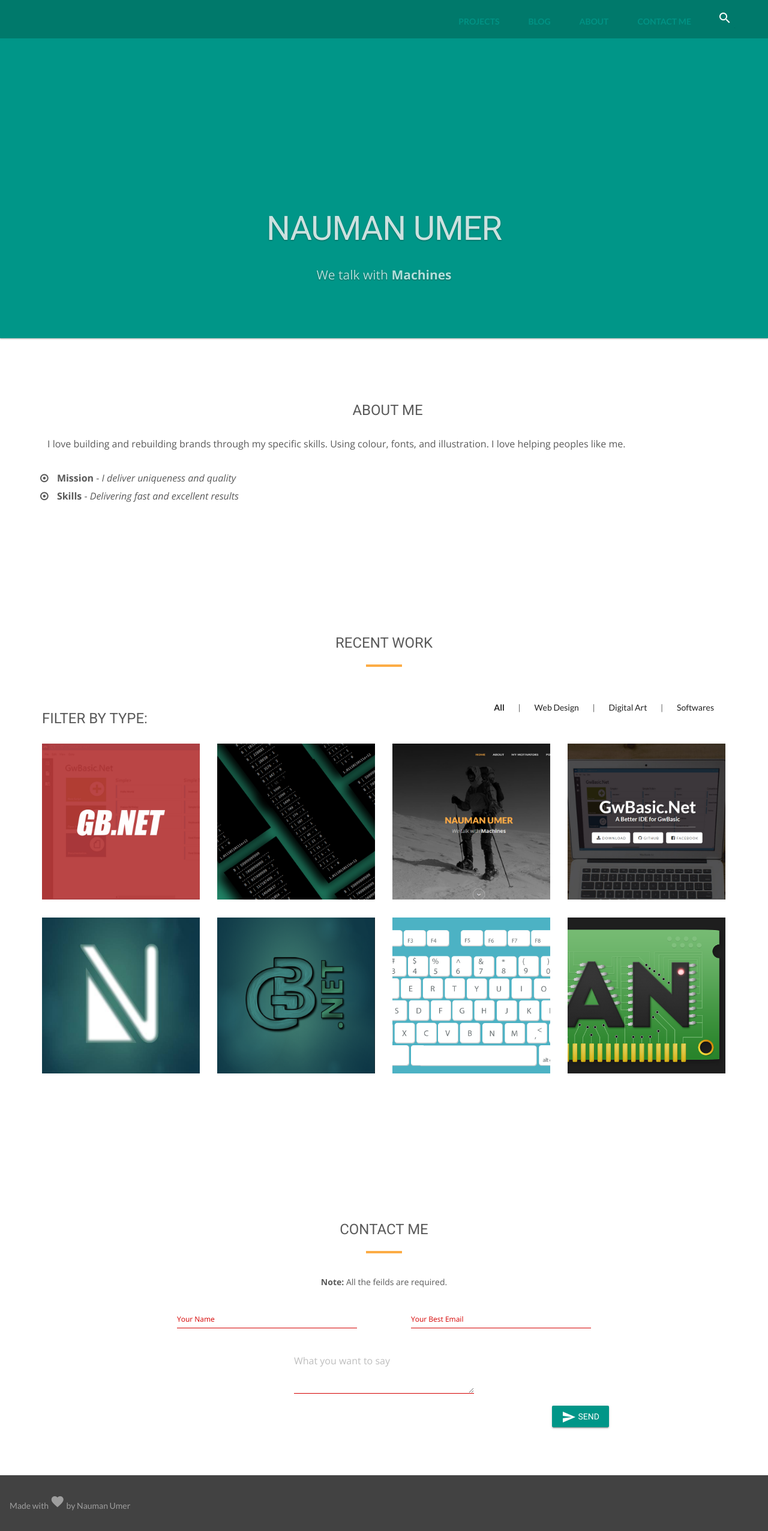
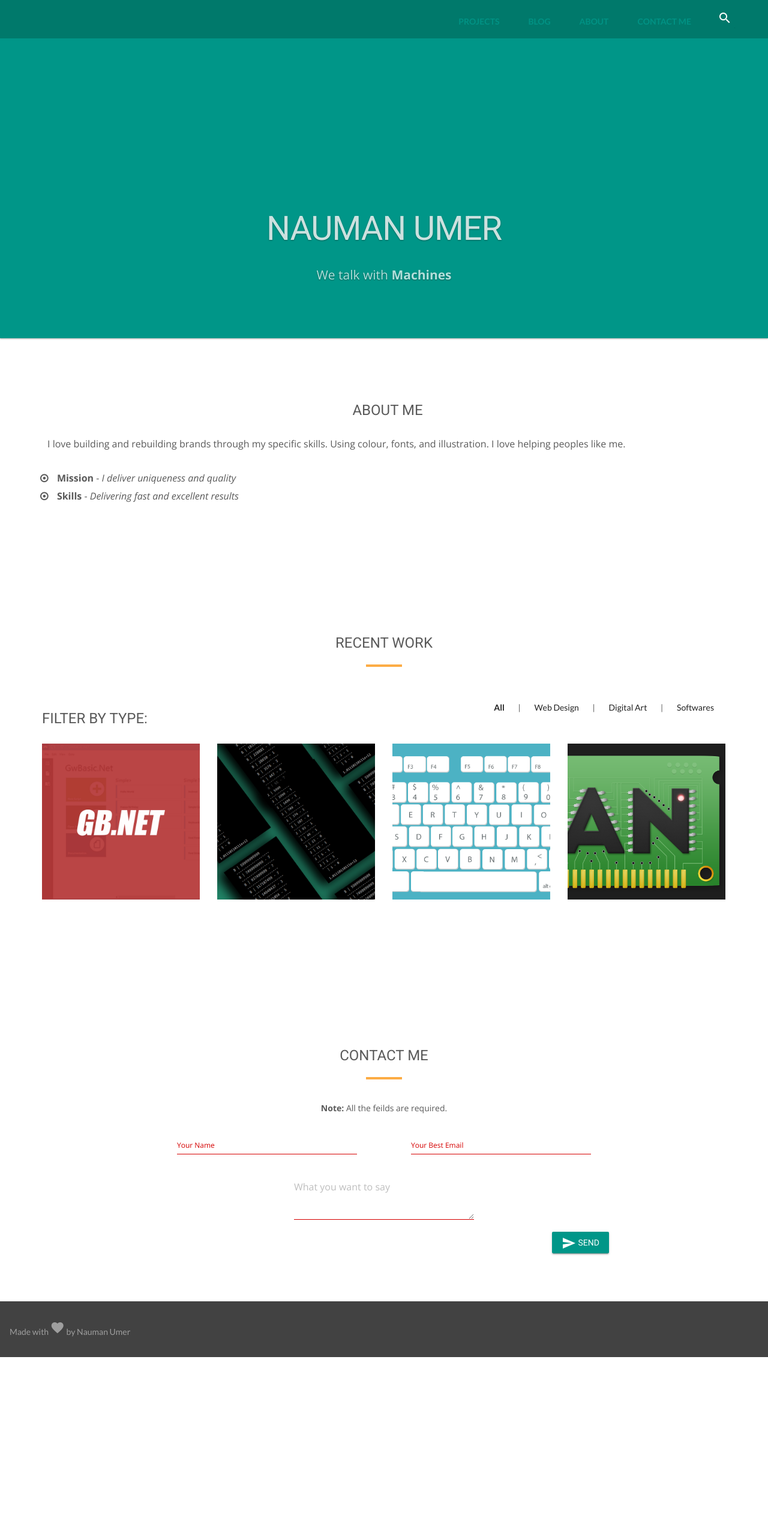
Before and after one commit to nmanumr/nmanumr.com, a Jekyll site: the page built from index.html, in a window 1280 px wide. Shown: the whole page at 60% size. Built offline with Jekyll 4.4.1, drawn with Linux system fonts in a browser that asks for light colours; nearby versions of some CDN libraries.

Commit message:
Update index.html

```diff
--- a/index.html
+++ b/index.html
@@ -106,70 +106,6 @@
                     </div>
                 </div>
 
-                <div class="col-sm-6 col-md-3 col-lg-3 web">
-                    <div class="portfolio-item">
-                        <div class="hover-bg">
-                            <a href="#">
-                                <div class="hover-text">
-                                    <h4>Nauman Umer Web</h4>
-                                    <small>Website</small>
-                                    <div class="clearfix"></div>
-                                    <i class="fa fa-plus"></i>
-                                </div>
-                                <img src="img/portfolio/03.png" class="img-responsive" alt="...">
-                            </a>
-                        </div>
-                    </div>
-                </div>
-
-                <div class="col-sm-6 col-md-3 col-lg-3 web">
-                    <div class="portfolio-item">
-                        <div class="hover-bg">
-                            <a href="gwbasic.net" target="_blank">
-                                <div class="hover-text">
-                                    <h4>GwBasic.Net Web</h4>
-                                    <small>Website</small>
-                                    <div class="clearfix"></div>
-                                    <i class="fa fa-plus"></i>
-                                </div>
-                                <img src="img/portfolio/04.png" class="img-responsive" alt="...">
-                            </a>
-                        </div>
-                    </div>
-                </div>
-
-                <div class="col-sm-6 col-md-3 col-lg-3 art">
-                    <div class="portfolio-item">
-                        <div class="hover-bg">
-                            <a href="https://drive.google.com/file/d/0B4IkMThHGIcGUWY5Ql9Ib29RdFU/view?usp=sharing" target="_blank">
-                                <div class="hover-text">
-                                    <h4>N logo</h4>
-                                    <small>Logo</small>
-                                    <div class="clearfix"></div>
-                                    <i class="fa fa-plus"></i>
-                                </div>
-                                <img src="img/portfolio/08.jpg" class="img-responsive" alt="...">
-                            </a>
-                        </div>
-                    </div>
-                </div>
-
-                <div class="col-sm-6 col-md-3 col-lg-3 art">
-                    <div class="portfolio-item">
-                        <div class="hover-bg">
-                            <a href="https://drive.google.com/file/d/0B4IkMThHGIcGTkdBcEtZM1B0SGc/view?usp=sharing" target="_blank">
-                                <div class="hover-text">
-                                    <h4>GwBasic.Net</h4>
-                                    <small>Logo</small>
-                                    <div class="clearfix"></div>
-                                    <i class="fa fa-plus"></i>
-                                </div>
-                                <img src="img/portfolio/06.png" class="img-responsive" alt="...">
-                            </a>
-                        </div>
-                    </div>
-                </div>
-
                 <div class="col-sm-6 col-md-3 col-lg-3 art">
                     <div class="portfolio-item">
                         <div class="hover-bg">
```
